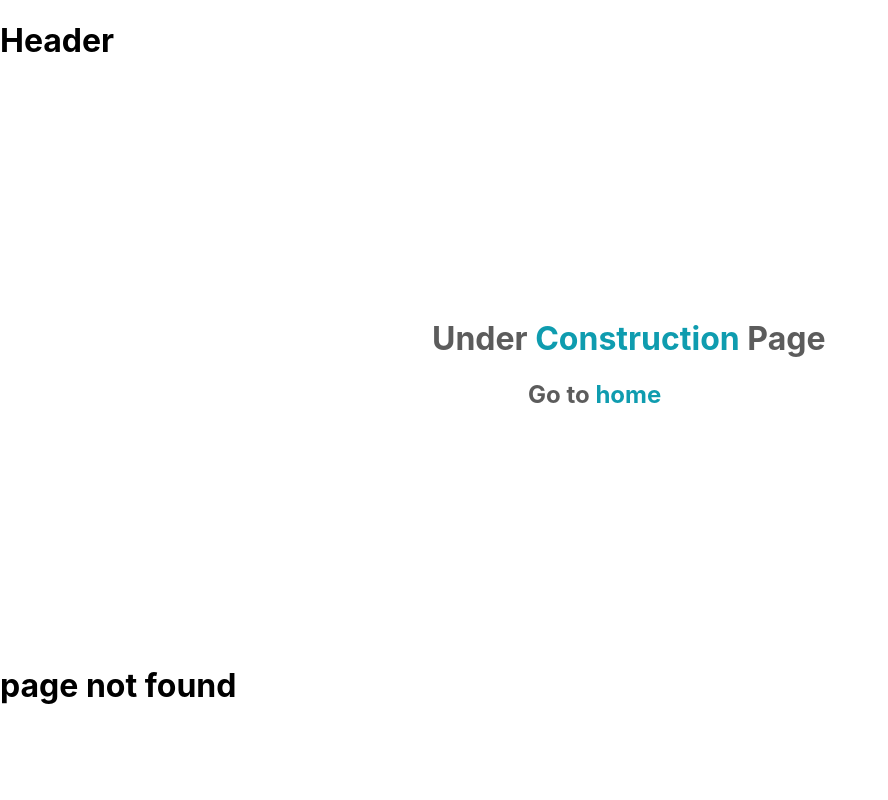
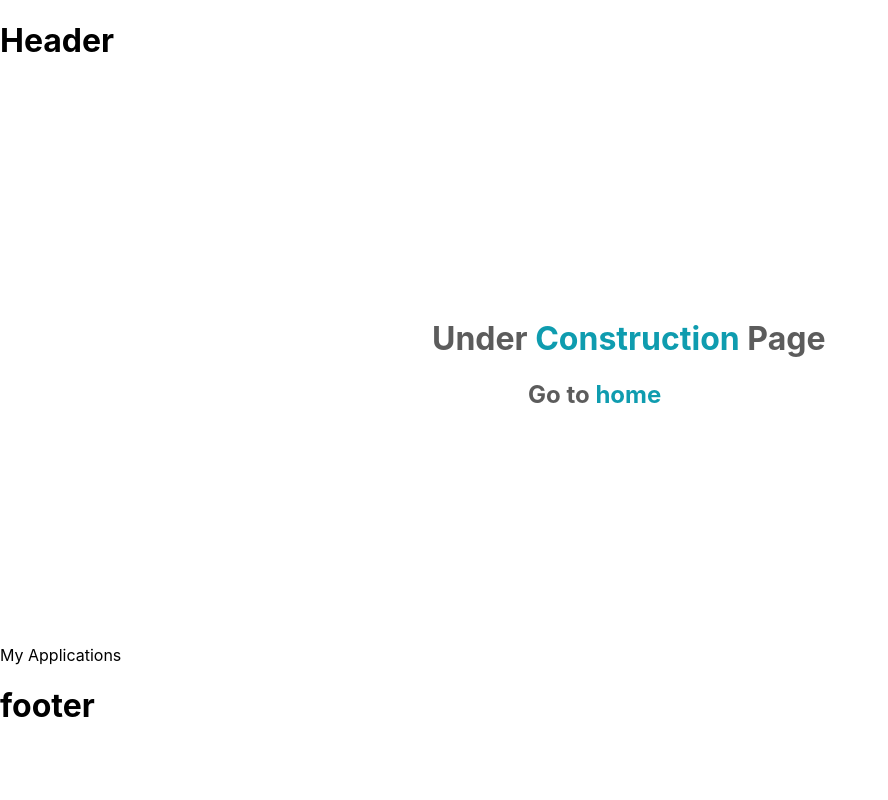
Before and after one commit to alaabadra/free-work, a React (Create React App) app in the folder client/: page /myapps in a window 1280 px wide. Before the commit this address had no page. Shown: the top 800 px of the page, without its empty margins (0-888 px from the left). Built offline with nearby package versions, Linux system fonts and the light colour scheme.

Commit message:
create my app without cards only print item until now

```diff
--- a/client/src/App.jsx
+++ b/client/src/App.jsx
@@ -10,7 +10,9 @@ import {
   Header,
   Footer,
   PageNotFound,
+
 } from './Components';
+import MyApplications from './Components/MyApplications';
 
 
 export default class App extends Component{
@@ -29,6 +31,7 @@ export default class App extends Component{
             <Route exact path="/login" component={Login} />
             <Route exact path="/signup" component={Signup} />
             <Route exact path="/home" component={Home} />
+            <Route exact path="/myapps" component={MyApplications} />
             <Route component={PageNotFound} />
           </Switch>
           <Footer />
--- /dev/null
+++ b/client/src/Components/MyApplications/index.jsx
@@ -0,0 +1,37 @@
+import React from 'react';
+import { Container } from 'react-bootstrap';
+import myApplicationsData from '../utils/myApplications';
+
+import './style.css';
+
+export default class MyApplications extends React.Component {
+  state = {
+    myApplications: [],
+  };
+
+  componentDidMount() {
+    // fetch for myApplications data and store it in the state
+    this.setState({ myApplications: myApplicationsData });
+  }
+
+  render() {
+    const { myApplications } = this.state;
+    return (
+      <>
+        <Container className="page__container">
+          <div className="my-applications__title">
+            <span>My Applications</span>
+          </div>
+          {myApplications
+            ? myApplications.map(item => {
+
+                  console.log(item);
+
+
+              })
+            : null}
+        </Container>
+      </>
+    );
+  }
+}
--- a/client/src/Components/index.js
+++ b/client/src/Components/index.js
@@ -4,7 +4,8 @@ import Signup from './Signup';
 import Home from './Home';
 import Header from './Header';
 import Footer from './Footer';
-import PageNotFound from './PageNotFound'
+import PageNotFound from './PageNotFound';
+import MyApplications from './MyApplications'
 
 export {
   LandingPage,
@@ -14,4 +15,5 @@ export {
   Header,
   Footer,
   PageNotFound,
+  MyApplications
 };
--- /dev/null
+++ b/client/src/Components/utils/myApplications.js
@@ -0,0 +1,83 @@
+export default [
+    {
+      id: 1,
+      position: 'Marketing Manager',
+      title: 'Small Shop seeks workers',
+      description:
+        'We are looking to hire a Marketing Manager who will be in charge of overseeing the promotion of our companys brands.  As a successful hire, you will be  responsible  for developing pricing  strategies identify identifying new customers, supporting lead you will be  responsible  for developing pricing  strategies identify identifying new customers, supporting lead',
+      status: 'completed',
+      saved: true,
+    },
+    {
+      id: 2,
+      position: 'Accountant',
+      title: 'Buisness setup plan',
+      description:
+        ' Prepare balance sheets, profit and loss statements and other financial reports. Responsibilities also include analyzing trends, costs, revenues,  financial commitments and obligations incurred to predict future revenues and expenses. Reports',
+      status: 'finished',
+      saved: true,
+    },
+    {
+      id: 3,
+      position: 'Vice President of Sales',
+      title: 'Voice artist for short video ',
+      description:
+        'We are looking to hire a Marketing Manager who will be in charge of overseeing the promotion of our companys brands.  As a successful hire, you will be  responsible  for developing pricing  strategies identify identifying new customers, supporting lead',
+      status: 'completed',
+      saved: false,
+    },
+    {
+      id: 4,
+      position: 'Database Adminstration',
+      title: 'Small Shop seeks workers',
+      description:
+        'We are looking to hire a Marketing Manager who will be in charge of overseeing the promotion of our companys brands.  As a successful hire, you will be  responsible  for developing pricing  strategies identify identifying new customers, supporting lead',
+      status: 'finished',
+      saved: true,
+    },
+    {
+      id: 5,
+      position: 'Marketing Manager',
+      title: 'Small Shop seeks workers',
+      description:
+        'We are looking to hire a Marketing Manager who will be in charge of overseeing the promotion of our companys brands.  As a successful hire, you will be  responsible  for developing pricing  strategies identify identifying new customers, supporting lead',
+      status: 'completed',
+      saved: false,
+    },
+    {
+      id: 6,
+      position: 'Marketing Manager',
+      title: 'Small Shop seeks workers',
+      description:
+        'We are looking to hire a Marketing Manager who will be in charge of overseeing the promotion of our companys brands.  As a successful hire, you will be  responsible  for developing pricing  strategies identify identifying new customers, supporting lead',
+      status: 'active',
+      saved: false,
+    },
+    {
+      id: 7,
+      position: 'Vice President of Sales',
+      title: 'Voice artist for short video ',
+      description:
+        'We are looking to hire a Marketing Manager who will be in charge of overseeing the promotion of our companys brands.  As a successful hire, you will be  responsible  for developing pricing  strategies identify identifying new customers, supporting lead',
+      status: 'active',
+      saved: false,
+    },
+    {
+      id: 8,
+      position: 'Vice President of Sales',
+      title: 'Voice artist for short video ',
+      description:
+        'We are looking to hire a Marketing Manager who will be in charge of overseeing the promotion of our companys brands.  As a successful hire, you will be  responsible  for developing pricing  strategies identify identifying new customers, supporting lead',
+      status: 'pending',
+      saved: true,
+    },
+    {
+      id: 9,
+      position: 'Vice President of Sales',
+      title: 'Voice artist for short video ',
+      description:
+        'We are looking to hire a Marketing Manager who will be in charge of overseeing the promotion of our companys brands.  As a successful hire, you will be  responsible  for developing pricing  strategies identify identifying new customers, supporting lead',
+      status: 'active',
+      saved: false,
+    },
+  ];
```
Also changed, not shown: client/src/Components/MyApplications/style.css (added).
